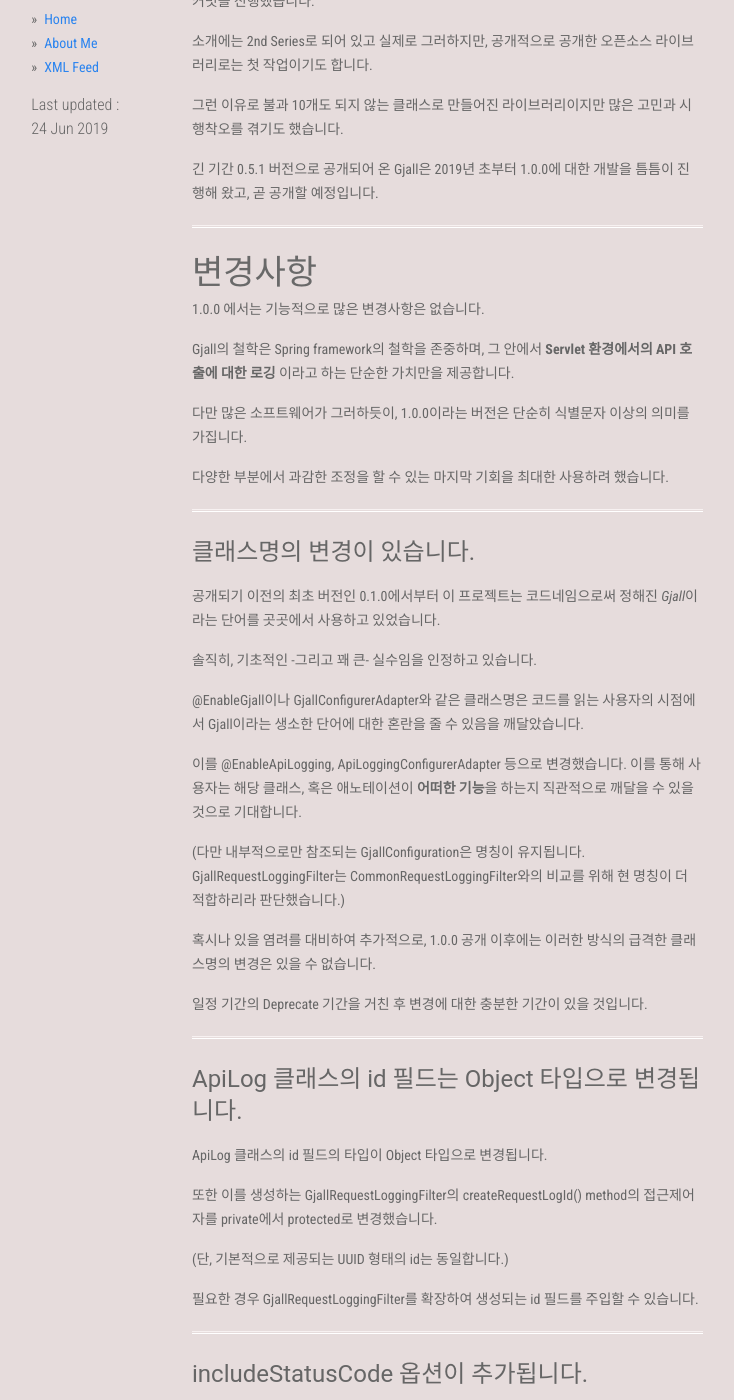
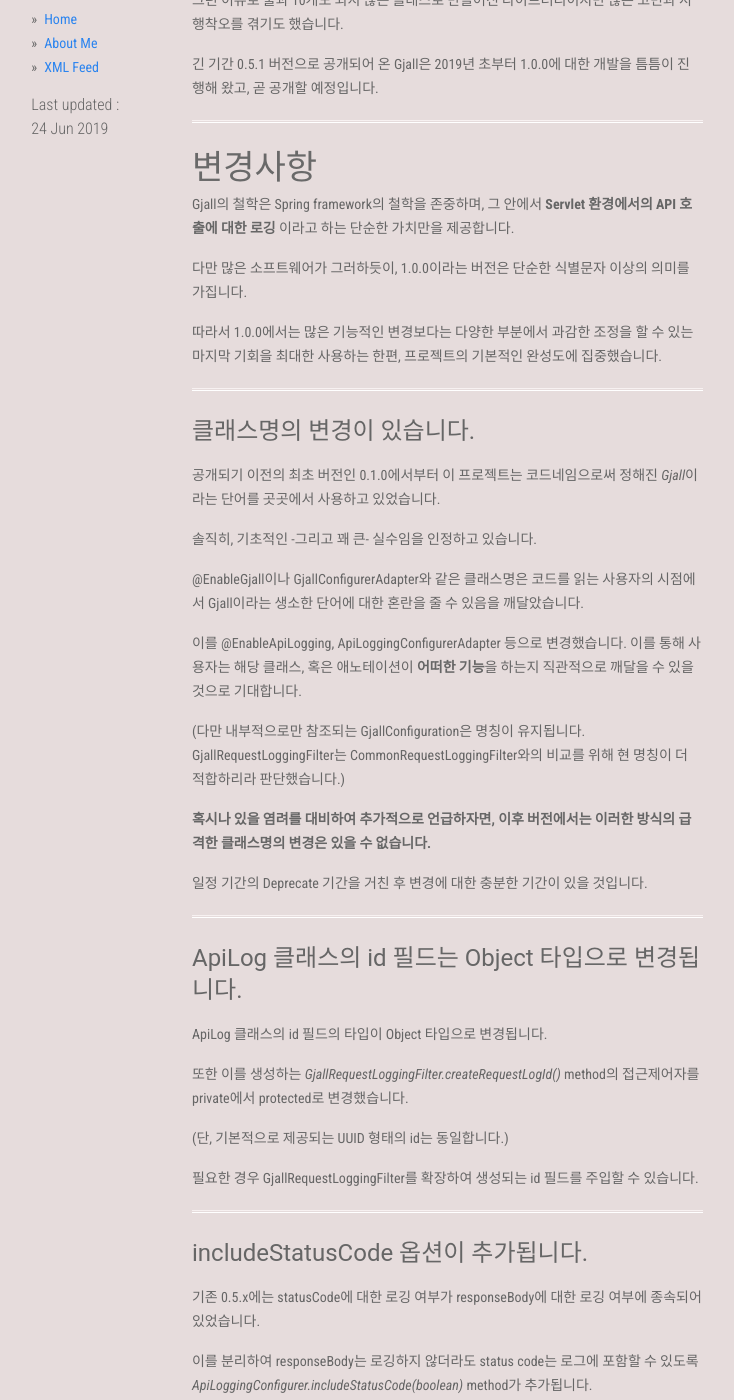
Before and after one commit to CyanRYi/cyanryi.github.io, a Jekyll site: the page built from _posts/ko/2019-06-25-gjall-1.0.0-notification.md, in a window 1280 px wide and 1400 px high, scrolled down 387 px. Shown: the whole window, without its empty margins (140-874 px from the left). Built offline with Jekyll 4.4.1, drawn with Linux system fonts in a browser that asks for light colours; some of the changed text lies outside the part shown.

Commit message:
gjall 1.0.0 prepublish notification 1st modify

```diff
--- a/_posts/ko/2019-06-25-gjall-1.0.0-notification.md
+++ b/_posts/ko/2019-06-25-gjall-1.0.0-notification.md
@@ -4,9 +4,7 @@
 tags: [oss,gjall]
 ---
 
-## Gjall 1.0.0이 곧 공개됩니다.
-
-Spring의 AbstractRequestLoggingFilter를 구현한 라이브러리인 gjall은 2018년 2월 25일 첫 커밋을 진행했습니다.
+Spring의 AbstractRequestLoggingFilter를 구현한 라이브러리인 [Gjall](https://gjall.sollabs.tech/)은 2018년 2월 25일 첫 커밋을 진행했습니다.
 
 소개에는 2nd Series로 되어 있고 실제로 그러하지만, 공개적으로 공개한 오픈소스 라이브러리로는 첫 작업이기도 합니다.
 
@@ -17,13 +15,11 @@
 ---
 ### 변경사항
 
-1.0.0 에서는 기능적으로 많은 변경사항은 없습니다.
-
 Gjall의 철학은 Spring framework의 철학을 존중하며, 그 안에서 **Servlet 환경에서의 API 호출에 대한 로깅** 이라고 하는 단순한 가치만을 제공합니다.
 
-다만 많은 소프트웨어가 그러하듯이, 1.0.0이라는 버전은 단순히 식별문자 이상의 의미를 가집니다.
+다만 많은 소프트웨어가 그러하듯이, 1.0.0이라는 버전은 단순한 식별문자 이상의 의미를 가집니다.
 
-다양한 부분에서 과감한 조정을 할 수 있는 마지막 기회을 최대한 사용하려 했습니다.
+따라서 1.0.0에서는 많은 기능적인 변경보다는 다양한 부분에서 과감한 조정을 할 수 있는 마지막 기회을 최대한 사용하는 한편, 프로젝트의 기본적인 완성도에 집중했습니다.
 
 ---
 #### 클래스명의 변경이 있습니다.
@@ -38,7 +34,7 @@
 
 (다만 내부적으로만 참조되는 GjallConfiguration은 명칭이 유지됩니다. GjallRequestLoggingFilter는 CommonRequestLoggingFilter와의 비교를 위해 현 명칭이 더 적합하리라 판단했습니다.)
 
-혹시나 있을 염려를 대비하여 추가적으로, 1.0.0 공개 이후에는 이러한 방식의 급격한 클래스명의 변경은 있을 수 없습니다.
+**혹시나 있을 염려를 대비하여 추가적으로 언급하자면, 이후 버전에서는 이러한 방식의 급격한 클래스명의 변경은 있을 수 없습니다.**
 
 일정 기간의 Deprecate 기간을 거친 후 변경에 대한 충분한 기간이 있을 것입니다.
 
@@ -58,7 +54,7 @@
 
 기존 0.5.x에는 statusCode에 대한 로깅 여부가 responseBody에 대한 로깅 여부에 종속되어 있었습니다.
 
-이를 분리하여 responseBody는 로깅하지 않더라도 status code는 로그에 포함할 수 있도록 ApiLoggingConfigurer.includeStatusCode(boolean) method가 추가됩니다.
+이를 분리하여 responseBody는 로깅하지 않더라도 status code는 로그에 포함할 수 있도록 *ApiLoggingConfigurer.includeStatusCode(boolean)* method가 추가됩니다.
 
 기본값은 다른 response 관련 설정과 마찬가지로 false입니다.
 
@@ -79,7 +75,7 @@
 
 framework 기능에 대한 테스트는 기존에 해오던 Restful API나 Util클래스에 대한 단위 테스트와는 또 다른 느낌인것 같습니다.
 
-기본적으로 몇몇 설정부에 대한 테스트 코드를 추가하려 계획중입니다만, 이 부분은 상황에 따라 다음 버전으로 연기될 수도 있을 것 같습니다.
+가능한 많은 꼼꼼한 테스트 케이스를 추가하려 계획중입니다만, 상황에 따라 1.0.0에서는 기본적인 부분에 한하거나 최악의 경우 다음 버전으로 연기될 수도 있습니다.
 
 ---
 ### 마치며
```
Also changed, not shown: other parts of _posts/ko/2019-06-25-gjall-1.0.0-notification.md (+1 -1 lines).
